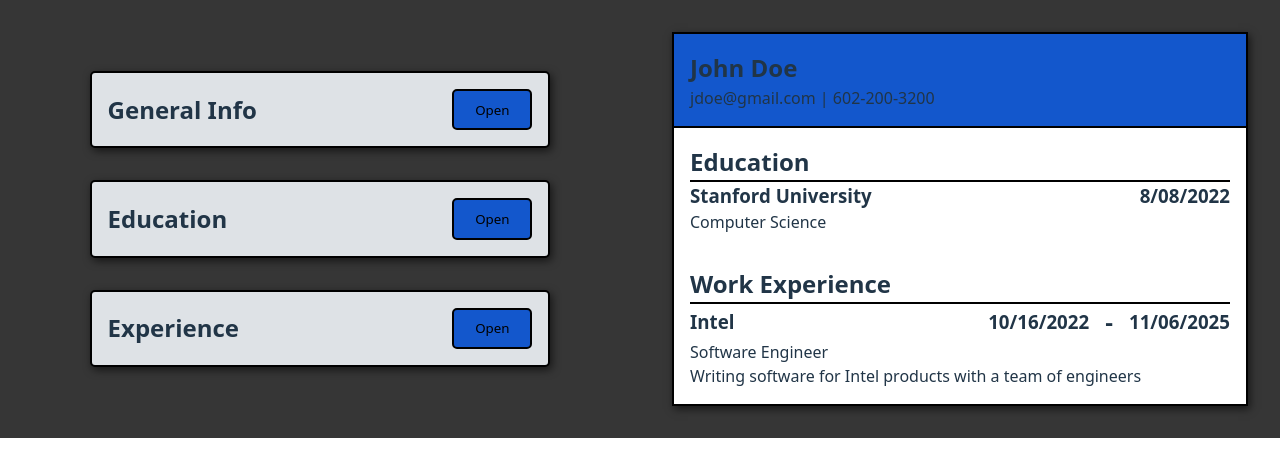
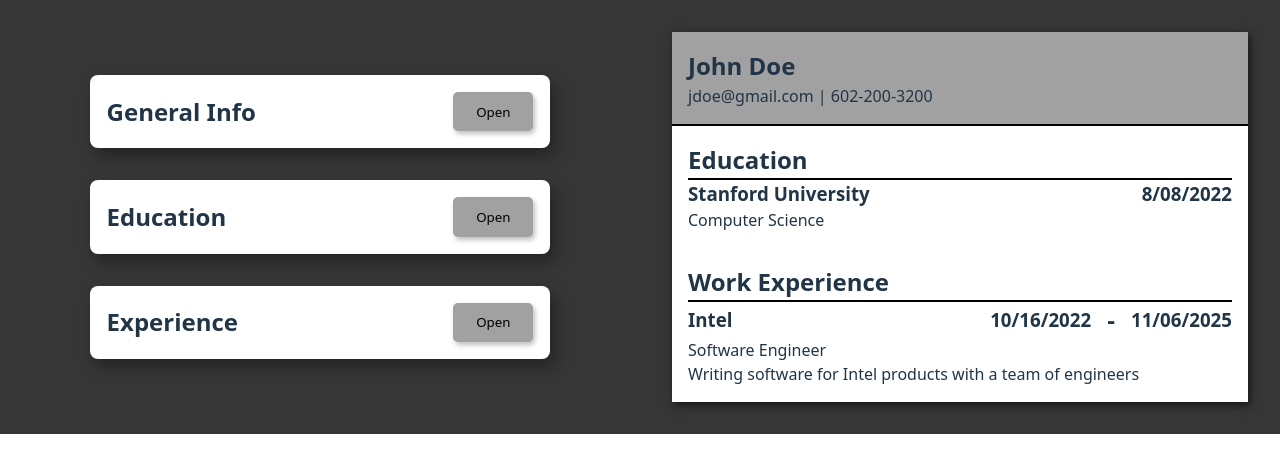
Before and after one commit to keyfeula/cv-app, a React (Vite) app: page / in a window 1280 px wide. Shown: the top 476 px of the page. Built offline with nearby package versions, Linux system fonts and the light colour scheme.

Commit message:
Change borders and colors of form control and resume components, add shake animation on form control hover

```diff
--- a/src/App.css
+++ b/src/App.css
@@ -26,7 +26,8 @@ button {
   color: black;
   background-color: var(--btn-color);
   cursor: pointer;
-  border: 2px solid black;
+  border: 1px solid transparent;
+  box-shadow: 2px 3px 5px #00000040;
 }
 
 button:hover {
--- a/src/index.css
+++ b/src/index.css
@@ -12,11 +12,11 @@
   -moz-osx-font-smoothing: grayscale;
 
   --bg-color: #363636;
-  --bg-color-2: #dee2e6;
-  --btn-color: #1357cc;
-  --btn-color-hover: #0b47b0;
-  --clear-btn-color: #db2a2a;
-  --clear-btn-hover: #b12121;
+  --bg-color-2: #ffffff;
+  --btn-color: #a1a1a1;
+  --btn-color-hover: #838383;
+  --clear-btn-color: #c93131;
+  --clear-btn-hover: #ad2929;
   --font-color: black;
 }
 
--- a/src/styles/Form.css
+++ b/src/styles/Form.css
@@ -3,7 +3,7 @@ form {
     display: flex;
     flex-direction: column;
     gap: 1rem;
-    border-top: 2px solid black;
+    border-top: 1.5px solid black;
 }
 
 ::-webkit-calendar-picker-indicator {
@@ -18,7 +18,7 @@ form {
 input {
     background-color: var(--bg-color-2);
     color: black;
-    border: 2px solid black;
+    border: 1.5px solid black;
     font-family: inherit;
     border-radius: 5px;
     padding: 2px 4px;
@@ -30,7 +30,7 @@ input:focus {
 
 textarea {
     background: var(--bg-color-2);
-    border: 2px solid black;
+    border: 1.5px solid black;
     color: black;
     font-family: inherit;
     border-radius: 5px;
--- a/src/styles/FormControl.css
+++ b/src/styles/FormControl.css
@@ -1,9 +1,15 @@
 .form-control {
     background-color: var(--bg-color-2);
-    border-radius: 5px;
+    border-radius: 8px;
     width: max(20rem, 80%);
-    border: 2px solid black;
-    box-shadow: 2px 3px 8px #00000099;
+    box-shadow: 5px 8px 15px #00000055;
+    border: 1px solid transparent;
+}
+
+.form-control:hover {
+    animation-name: shake;
+    animation-duration: 150ms;
+    animation-timing-function: ease-in-out;
 }
 
 header {
@@ -13,3 +19,18 @@ header {
     padding: 1rem;
     gap: 1rem;
 }
+
+@keyframes shake {
+    25% {
+        transform: translateX(2px);
+    }
+    50% {
+        transform: translateX(0px);
+    }
+    75% {
+        transform: translateX(-2px);
+    }
+    100% {
+        transform: translateX(0px);
+    }
+}
--- a/src/styles/Resume.css
+++ b/src/styles/Resume.css
@@ -1,5 +1,4 @@
 .resume {
-    border: 2px solid black;
     background-color: white;
     box-shadow: 2px 3px 8px #00000099;
 }
```
